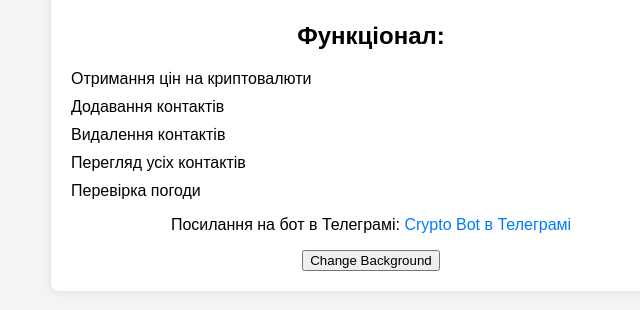
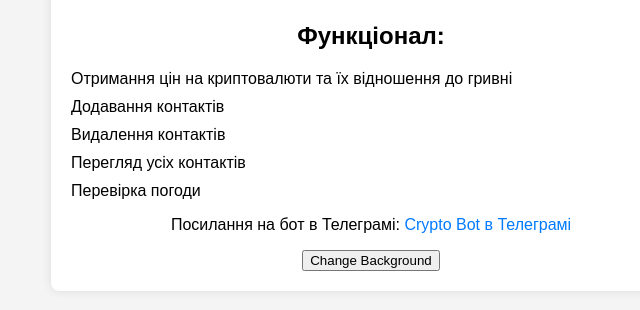
Before and after one commit to Kar101s/Kar101s.github.io, a plain HTML site: page index.html in a window 1280 px wide. Shown: the part 292-602 px from the top of the page, without its empty margins (269-909 px from the left). Drawn offline with Linux system fonts and the light colour scheme.

Commit message:
rework index.html

```diff
--- a/index.html
+++ b/index.html
@@ -13,7 +13,7 @@
             alt="Логотип Телеграм" width="200" height="100">
         <h2>Функціонал:</h2>
         <ul>
-            <li>Отримання цін на криптовалюти</li>
+            <li>Отримання цін на криптовалюти та їх відношення до гривні</li>
             <li>Додавання контактів</li>
             <li>Видалення контактів</li>
             <li>Перегляд усіх контактів</li>
```
